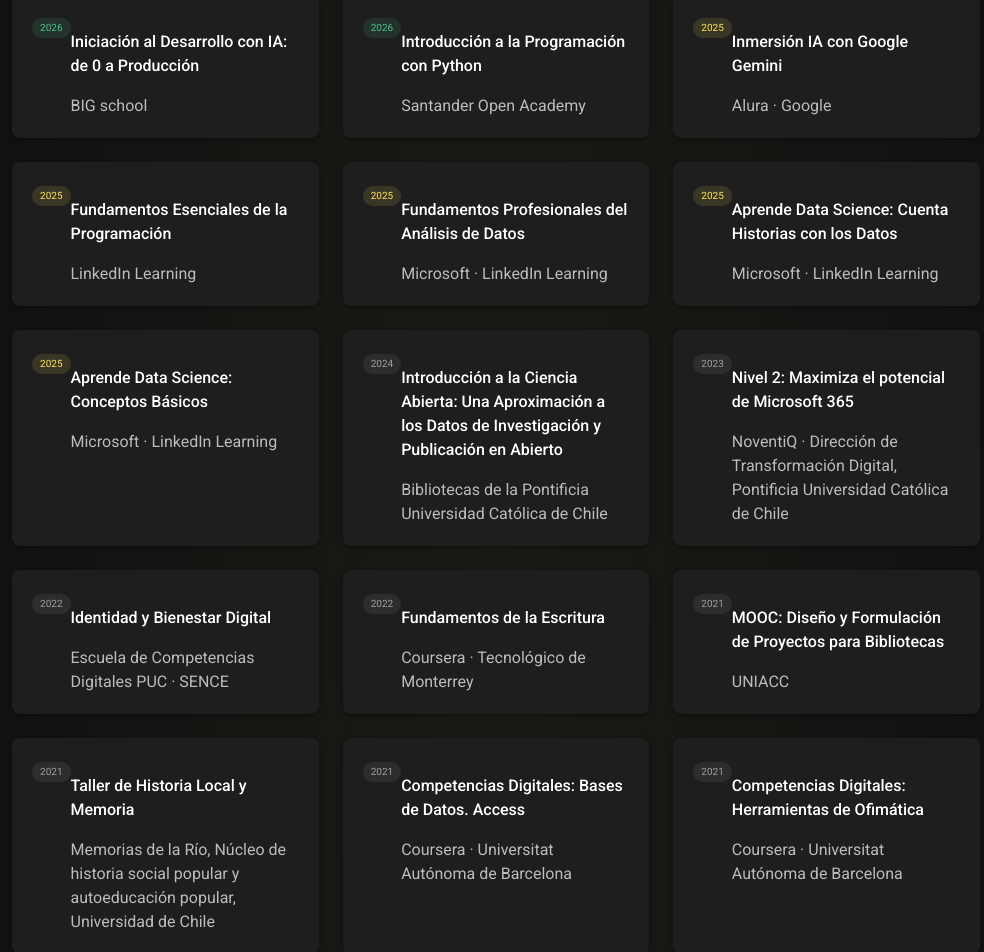
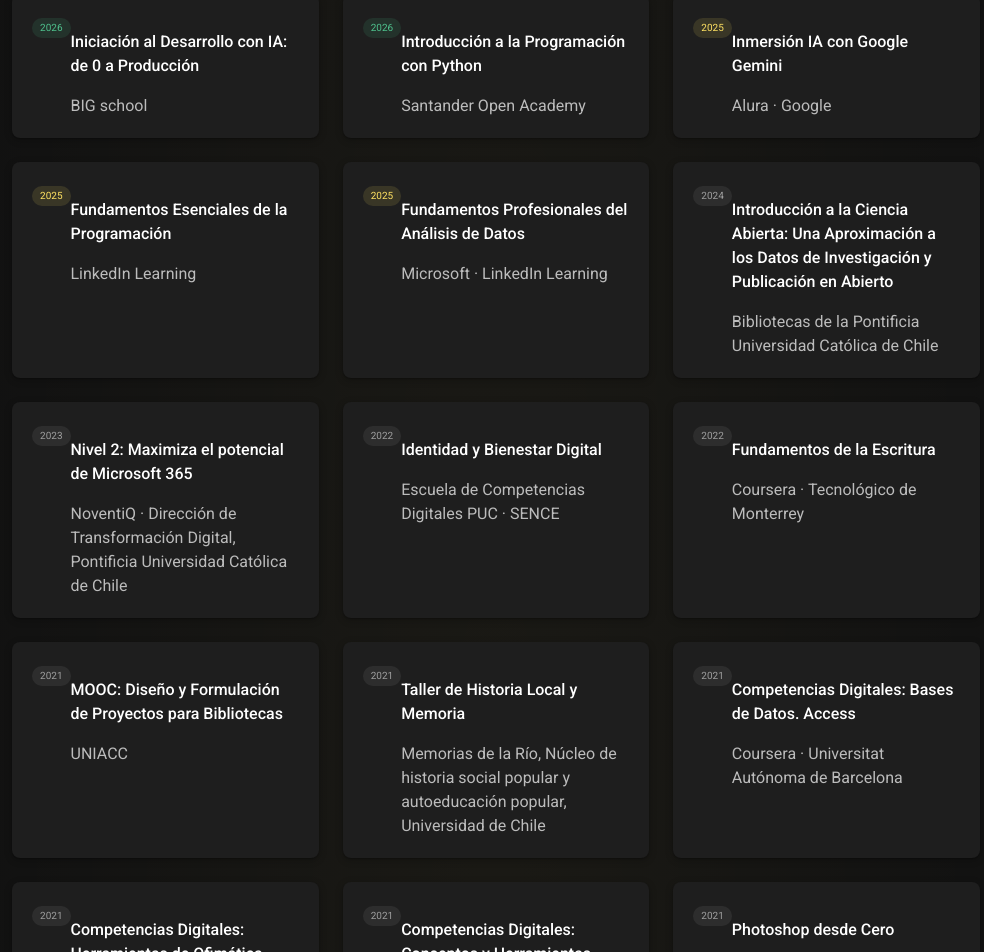
Before and after one commit to jltamayocabello-droid/mi-portafolio-vuetify, a Vue app: page / in a window 1280 px wide. Shown: the part 6641-7593 px from the top of the page, without its empty margins (144-1128 px from the left). Built offline with nearby package versions, Linux system fonts and the light colour scheme.

Commit message:
Se eliminan 2 certificaciones

```diff
--- a/src/pages/HomePage.vue
+++ b/src/pages/HomePage.vue
@@ -784,18 +784,6 @@
       color: 'secondary',
     },
     {
-      year: '2025',
-      title: 'Aprende Data Science: Cuenta Historias con los Datos',
-      provider: 'Microsoft · LinkedIn Learning',
-      color: 'secondary',
-    },
-    {
-      year: '2025',
-      title: 'Aprende Data Science: Conceptos Básicos',
-      provider: 'Microsoft · LinkedIn Learning',
-      color: 'secondary',
-    },
-    {
       year: '2024',
       title:
         'Introducción a la Ciencia Abierta: Una Aproximación a los Datos de Investigación y Publicación en Abierto',
```
